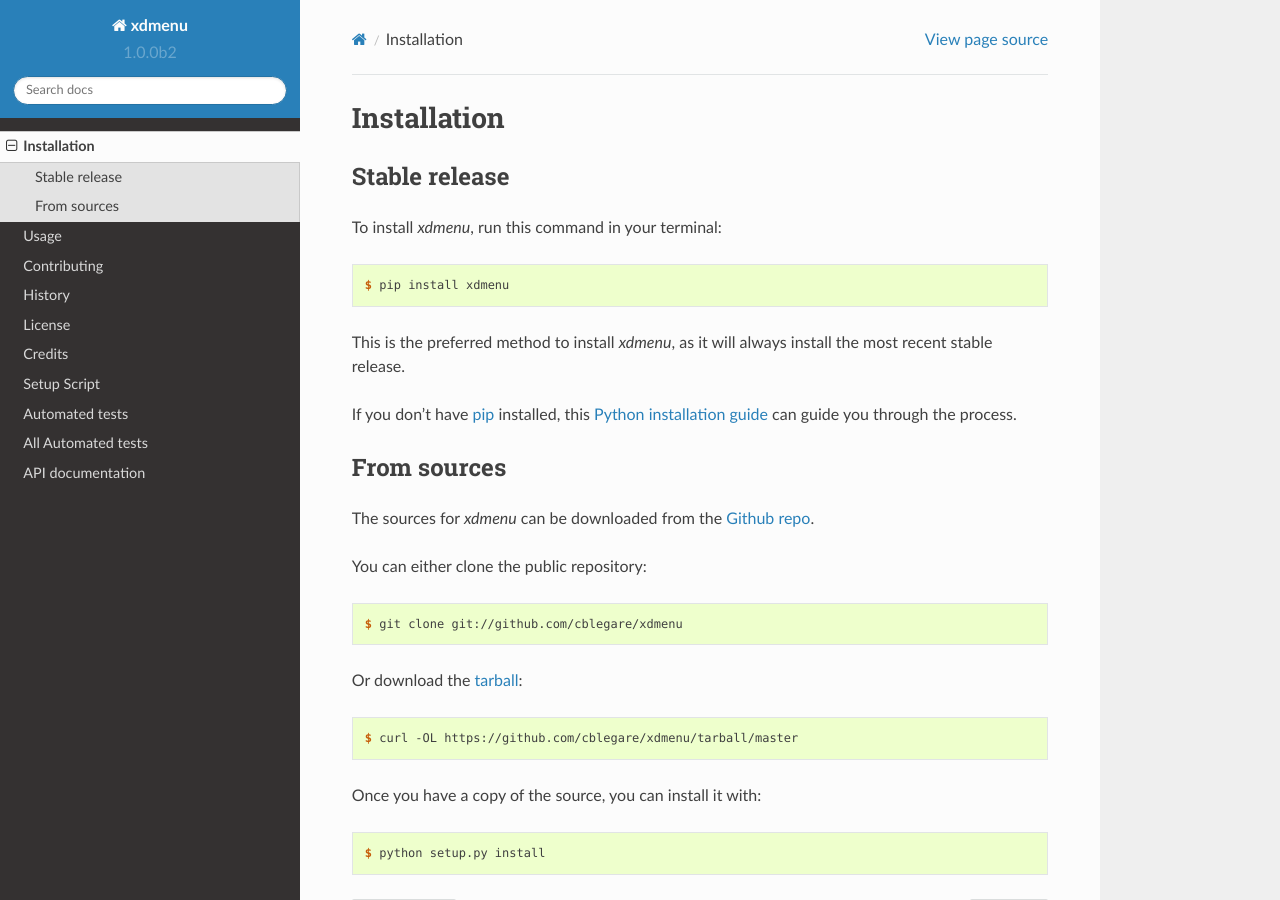
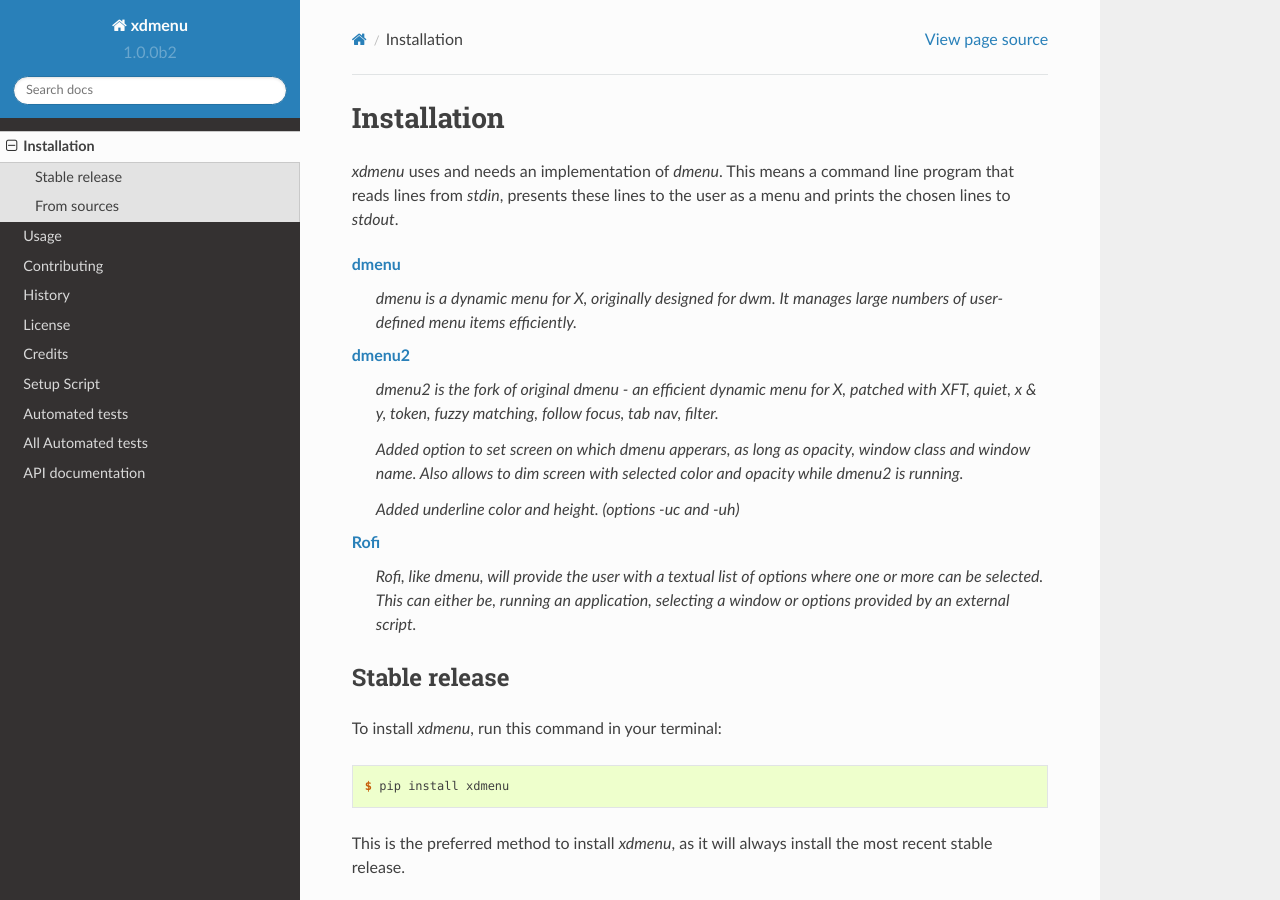
Before and after one commit to cblegare/yawdmenu, a Sphinx documentation site: the page built from docs/installation.rst, in a window 1280 px wide and 900 px high. Built offline with Sphinx 7.4.7 and the Read the Docs theme 2.0.0, drawn with Linux system fonts in a browser that asks for light colours.

Commit message:
Minor fixes in docs, setup and tox

```diff
--- a/docs/installation.rst
+++ b/docs/installation.rst
@@ -3,6 +3,34 @@
 ============
 Installation
 ============
+
+`xdmenu` uses and needs an implementation of `dmenu`.  This means a command
+line program that reads lines from *stdin*, presents these lines to the user as
+a menu and prints the chosen lines to *stdout*.
+
+dmenu_
+    *dmenu is a dynamic menu for X, originally designed for dwm. It manages
+    large numbers of user-defined menu items efficiently.*
+
+dmenu2_
+    *dmenu2 is the fork of original dmenu - an efficient dynamic menu for X,
+    patched with XFT, quiet, x & y, token, fuzzy matching, follow focus, tab
+    nav, filter.*
+
+    *Added option to set screen on which dmenu apperars, as long as opacity,
+    window class and window name. Also allows to dim screen with selected color
+    and opacity while dmenu2 is running.*
+
+    *Added underline color and height. (options -uc and -uh)*
+
+Rofi_
+    *Rofi, like dmenu, will provide the user with a textual list of options
+    where one or more can be selected. This can either be, running an
+    application, selecting a window or options provided by an external script.*
+
+.. _dmenu: http://tools.suckless.org/dmenu/
+.. _dmenu2: https://bitbucket.org/melek/dmenu2
+.. _Rofi: https://davedavenport.github.io/rofi/
 
 
 Stable release
--- a/setup.py
+++ b/setup.py
@@ -163,7 +163,7 @@ class ProjectMetadata(object):
         provided for `basic usage
         <http://setuptools.readthedocs.io/en/latest/setuptools.html?highlight=keywords#basic-use>`
         """
-        return ''
+        return 'dmenu, rofi, X, X11, UNIX, menu, window manager, Python, Qtile'
 
     @property
     def author(self):
```
Also changed, not shown: docs/usage.rst (+11 -0 lines), 1 other file.
